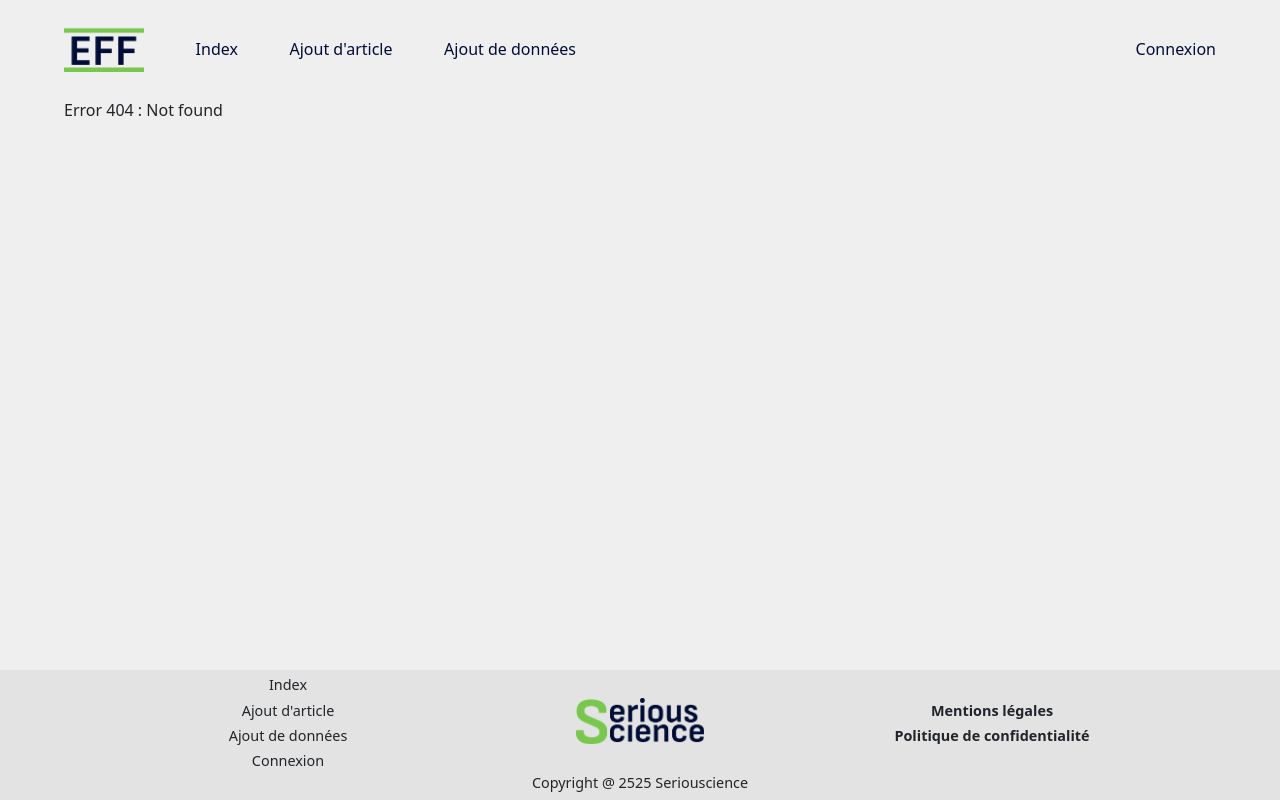
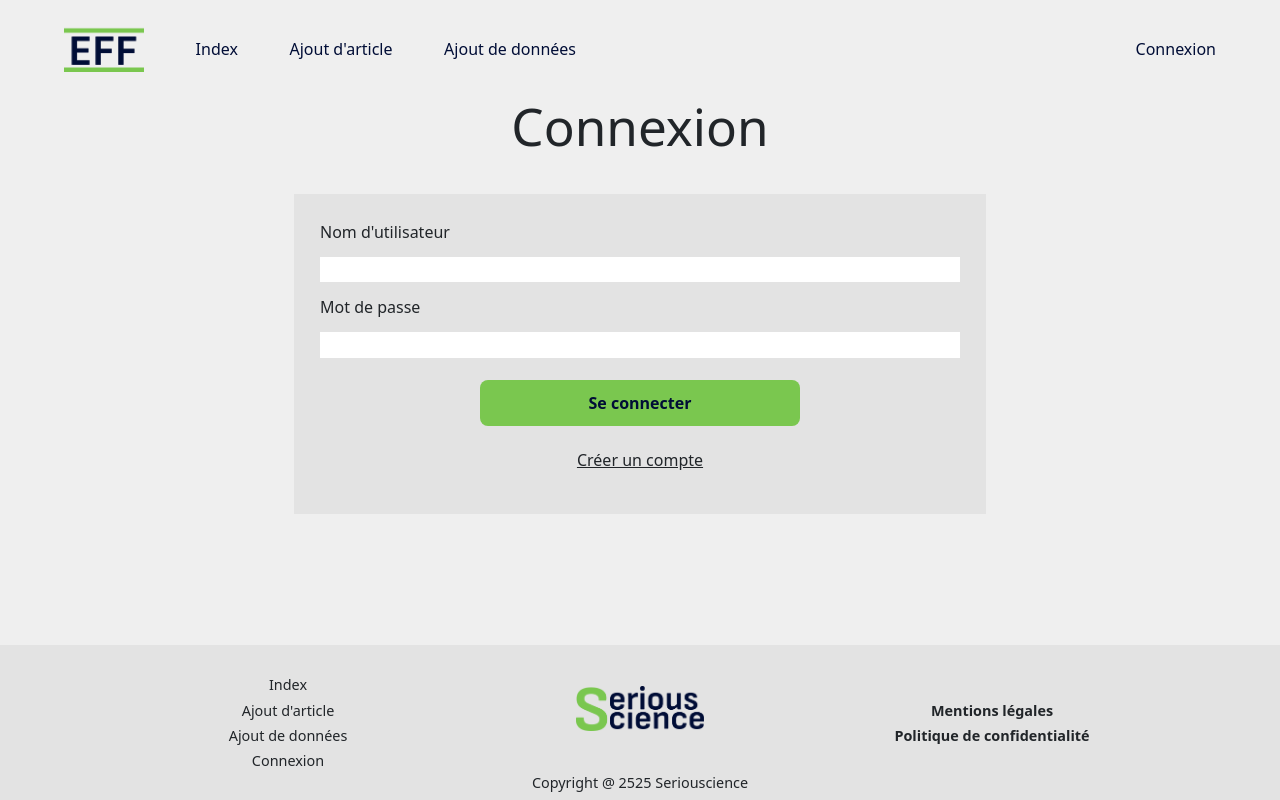
Before and after one commit to Lunicolorage/SAE5012, a React (Vite) app in the folder Front/: page /connexion in a window 1280 px wide. Before the commit this address had no page. Built offline with nearby package versions, Linux system fonts and the light colour scheme.

Commit message:
pages connection et register

```diff
--- a/Front/src/App.css
+++ b/Front/src/App.css
@@ -128,6 +128,7 @@ footer p{
 .footerFlex div{
   width: 30%;
   font-weight: 600;
+  margin-top: 2vw ;
 }
 
 .footerFlex div p, .footerFlex div a{
@@ -610,3 +611,71 @@ input[type=file]::file-selector-button {
 .zoneAjoutBloc select{
   margin-bottom: 10px;
 }
+
+/* /////////////////////////////////////////////////////////////////////////////////////// */
+
+/* Pages Connexion------------------------------------------------------------------------------- */
+
+
+
+.pageConnexion h1{
+  text-align: center;
+  margin-bottom: 40px;
+}
+
+.formConnexion{
+  background-color: var(--grey);
+  display: flex;
+  flex-direction: column;
+  padding: 3vw;
+  /* width: 90%;
+  margin: 0 5%; */
+  margin-left: auto;
+  margin-right: auto;
+  margin-bottom: 3vw;
+}
+
+.formConnexion input{
+  margin-bottom: 1vw;
+  height: 2vw;
+}
+
+.formConnexion .changeForm{
+  text-decoration: underline;
+  text-align: center;
+  margin-top: 1vw;
+  cursor: pointer;
+}
+
+.formConnexion .changeForm:hover{
+  color: var(--greenLight);
+}
+
+.formConnexion label{
+  margin-bottom: 1vw;
+}
+
+.formConnexion button{
+  width: 80%;
+  align-self: center;
+  margin: 10px 0;
+}
+
+@media (min-width: 600px) {
+  .formConnexion{
+    width: 80%;
+  }
+
+  .formConnexion button{
+    width: 50%;
+  }
+}
+
+@media (min-width: 1024px) {
+
+  .formConnexion{
+    padding: 2vw;
+    width: 60%;
+  }
+
+}
--- a/Front/src/App.jsx
+++ b/Front/src/App.jsx
@@ -9,12 +9,15 @@ import { NotFound } from './components/NotFound';
 import { Header } from './components/Header';
 import { Footer } from './components/Footer';
 import { Accueil } from './components/accueil/Accueil';
+import { Connexion } from './components/accueil/connexion/Connexion';
+import { UserProvider } from './context/UserProvider';
 
 function App() {
 
   return (
     <>
     < BrowserRouter >
+    <UserProvider>
       <Header />
       <main>
       <Routes>
@@ -22,12 +25,13 @@ function App() {
           <Route path="/create" element={<PageCreationArticle />} />
           <Route path="/add-data" element={<Donnees />} />
           <Route path="/index" element={<Articles/>} />
+          <Route path="/connexion" element={<Connexion/>} />
           {/* <Route path="/shop" element={<Shop like={[tabLiked, setTabLiked]} card={[tabPanier, setTabPanier]} />} />  */}
           <Route path="*" element={<NotFound />} />
         </Routes>
       </main>
       <Footer />
-
+    </UserProvider>
     </BrowserRouter>
     </>
   )
--- a/Front/src/components/Header.jsx
+++ b/Front/src/components/Header.jsx
@@ -1,7 +1,20 @@
 import { Link } from "react-router-dom";
-import { useState, useEffect } from 'react'
+import { useContext, useState, useEffect } from 'react'
+import { UserContext } from "../context/UserProvider";
 
 function Header(){
+
+    const [user, setUser] = useContext(UserContext);
+    const [buttonCo, setButtonCo] = useState("Connexion");
+
+    useEffect(() => {
+        if(user && user.id){
+            setButtonCo(user.nom)
+        }
+        else{
+            setButtonCo("Connexion")
+        }
+    }, [user]);
 
     const menuBurger = document.querySelector('.menuBurger');
 
@@ -30,7 +43,7 @@ function Header(){
                 </Link>
             </div>
             <Link to="/connexion" className="hideMobile" >
-                Connexion
+                {buttonCo}
             </Link>
             <img
                 onClick={() => {
@@ -54,7 +67,7 @@ function Header(){
                 Ajout de données
                 </Link>
                 <Link to="/connexion">
-                    Connexion
+                    {buttonCo}
                 </Link>
             </section>
         </header>
--- /dev/null
+++ b/Front/src/components/accueil/connexion/Connexion.jsx
@@ -0,0 +1,45 @@
+import { useContext, useState} from "react";
+import { UserContext } from "../../../context/UserProvider";
+import { FormConnection } from "./FormConnexion";
+import { FormRegister } from "./FormRegister";
+
+function Connexion() {
+
+  const [user, setUser] = useContext(UserContext);
+  const [isRegister, setIsRegister] = useState(false);
+
+    if(user && user.nom){
+        return (
+        <div>
+            <h1>Vous êtes déjà connecté</h1>
+            <button
+            onClick={() => {
+                setUser({});
+            }}
+            >Me déconnecter</button>
+        </div>
+        );
+    }
+    else if(isRegister){
+        return(
+    <>
+      <FormRegister
+        register ={[isRegister, setIsRegister]}
+      />
+    </>
+  )
+    }
+
+else {
+  return(
+    <>
+      <FormConnection
+        register ={[isRegister, setIsRegister]}
+    />
+    </>
+  )
+}
+
+}
+
+export{Connexion};
--- /dev/null
+++ b/Front/src/components/accueil/connexion/FormConnexion.jsx
@@ -0,0 +1,51 @@
+import { useContext, useState } from "react";
+import { UserContext } from "../../../context/UserProvider";
+
+function FormConnection({register}){
+
+    const [isRegister, setIsRegister] = register;
+
+    const Users=[
+        {id:1, nom:"lucile", pwd: "123456"},
+        {id:2, nom:"nowa", pwd: "test1"},
+        {id:3, nom:"keno", pwd: "fezan"},
+        {id:4, nom:"blip", pwd: "blipadabim"},
+    ];
+
+    const [user, setUser] = useContext(UserContext);
+
+    const [mdp, setMdp] = useState('');
+    const [nom, setNom] = useState('');
+
+    return(
+    <section className="pageConnexion">
+        <h1>Connexion</h1>
+        <div className="formConnexion">
+            <label htmlFor="id">Nom d'utilisateur</label>
+            <input name="id" type="text" value={nom}
+            onChange={(e) => setNom(e.target.value)}
+            />
+            <label htmlFor="psw">Mot de passe</label>
+            <input name="psw" type="password" value={mdp}
+            onChange={(e) => setMdp(e.target.value)}
+            />
+            <button
+            onClick={() => {
+                Users.forEach(element => {
+                if (element.nom == nom && element.pwd == mdp){
+                    setUser({'id':element.id , 'nom' : nom });
+                }
+                });
+            }}
+            >Se connecter</button>
+        <p className="changeForm"
+            onClick={() => {
+                setIsRegister(!isRegister);
+            }}
+        >Créer un compte</p>
+        </div>
+    </section>
+    )
+}
+
+export{FormConnection};
--- /dev/null
+++ b/Front/src/components/accueil/connexion/FormRegister.jsx
@@ -0,0 +1,40 @@
+import { useContext, useState } from "react";
+import { UserContext } from "../../../context/UserProvider";
+
+function FormRegister({register}){
+
+    const [user, setUser] = useContext(UserContext);
+
+    const [isRegister, setIsRegister] = register;
+
+    const [mdp, setMdp] = useState('');
+    const [nom, setNom] = useState('');
+
+    return(
+    <section className="pageConnexion">
+        <h1>S'inscrire</h1>
+        <div className="formConnexion">
+            <label htmlFor="id">Nom d'utilisateur</label>
+            <input name="id" type="text" value={nom}
+            onChange={(e) => setNom(e.target.value)}
+            />
+            <label htmlFor="psw">Mot de passe</label>
+            <input name="psw" type="password" value={mdp}
+            onChange={(e) => setMdp(e.target.value)}
+            />
+            <button
+            onClick={() => {
+
+            }}
+            >Creer un compte</button>
+        <p className="changeForm"
+            onClick={() => {
+                setIsRegister(!isRegister);
+            }}
+        >Se connecter</p>
+        </div>
+    </section>
+    )
+}
+
+export{FormRegister};
--- /dev/null
+++ b/Front/src/context/UserProvider.jsx
@@ -0,0 +1,18 @@
+import { useState, createContext,useEffect } from "react";
+import ReactDOM from "react-dom/client";
+
+export const UserContext = createContext();
+
+function UserProvider({ children }) {
+
+    const [user, setUser] = useState({});
+
+    return (
+        <UserContext.Provider
+            value={[user,setUser]}>
+            {children}
+        </UserContext.Provider>
+    )
+}
+
+export{UserProvider};
--- a/Front/src/index.css
+++ b/Front/src/index.css
@@ -47,7 +47,7 @@ button {
   font-size: 1em;
   font-weight: 500;
   font-family: inherit;
-  background-color:  (var(--greenLight));
+  background-color: var(--greenLight);
   color: var(--deepBlue);
   font-weight: bold;
   cursor: pointer;
@@ -65,6 +65,15 @@ input{
   background-color: #EFEFEF
 } */
 
+input, select{
+  border: none;
+  min-height: 25px;
+}
+
+textarea{
+  border: none;
+}
+
 @media (prefers-color-scheme: light) {
   :root {
     color: #213547;
@@ -74,6 +83,6 @@ input{
     color:  (var(--greenLight));
   }
   button {
-    background-color: var(--white);
+    background-color: var(--greenLight);
   }
 }
```
